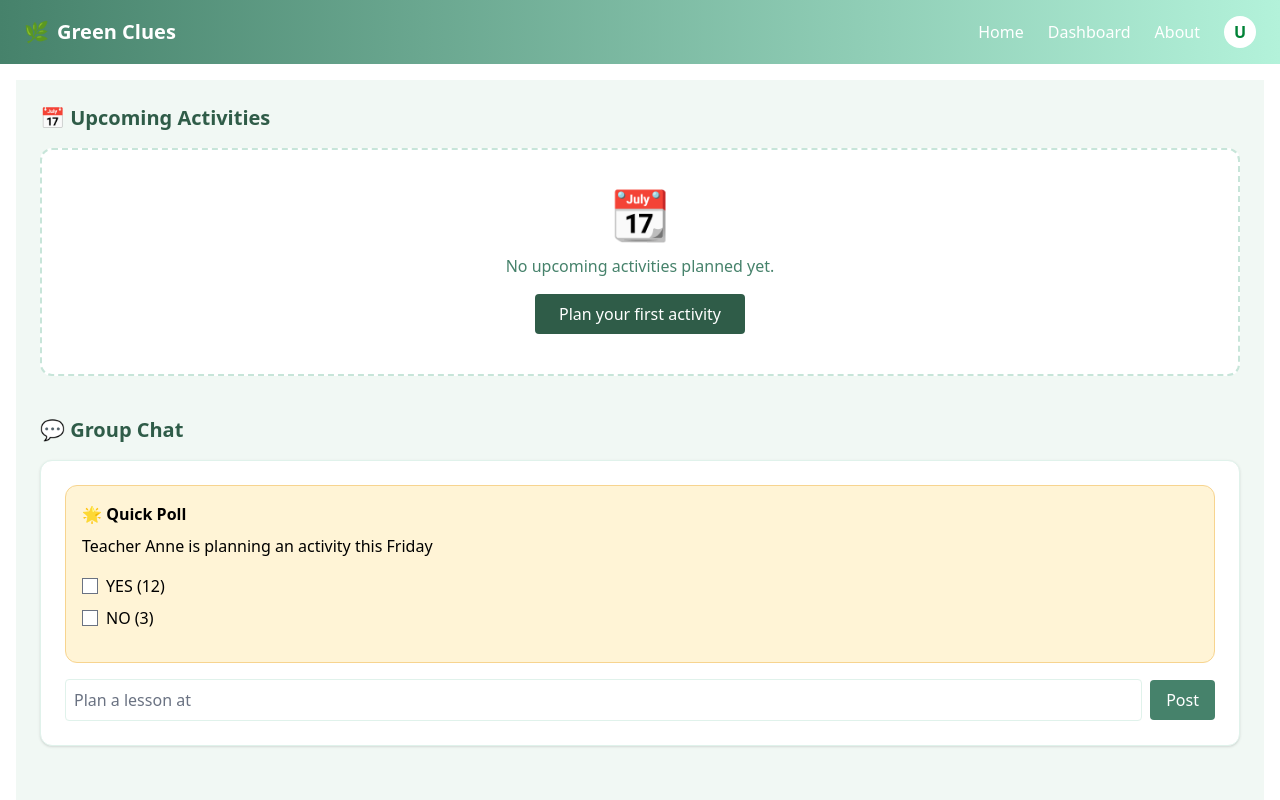
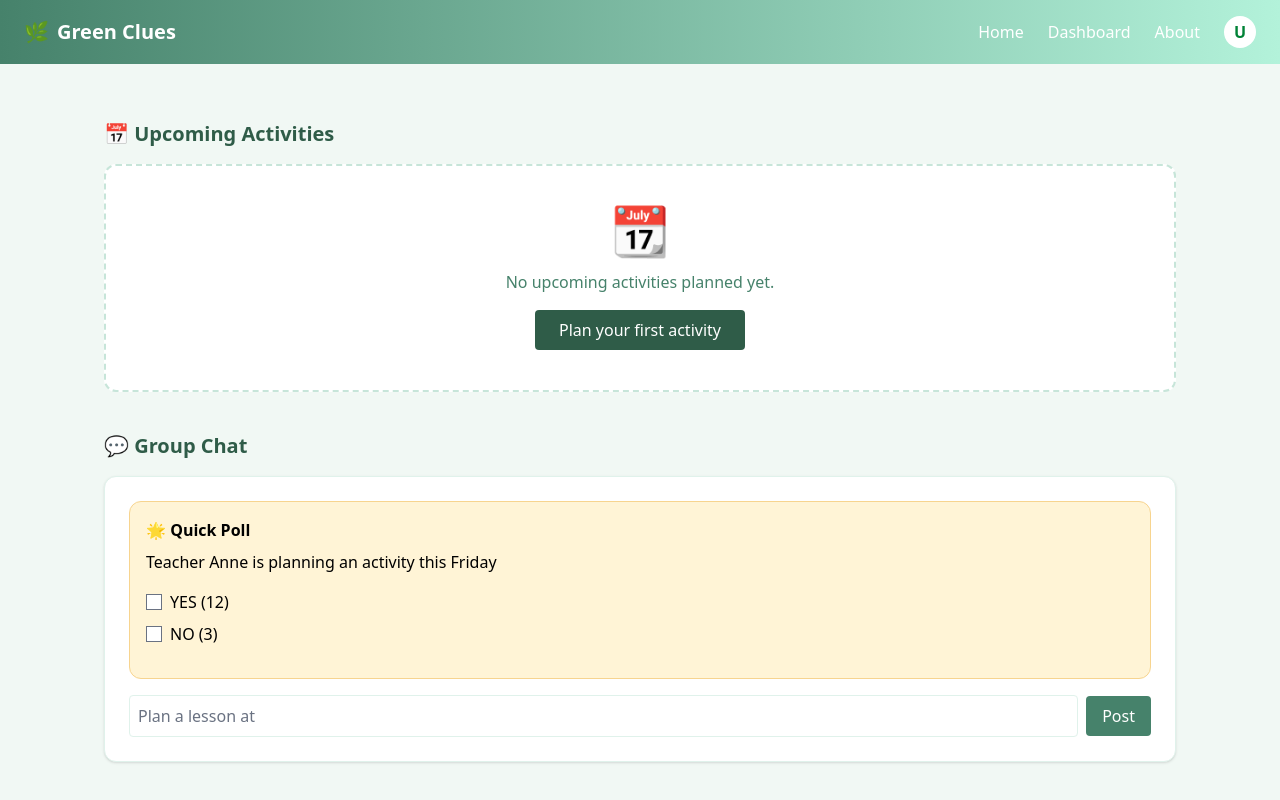
Before and after one commit to iemsel/SandboxFrontend, a SvelteKit app: page /dashboard in a window 1280 px wide. Shown: the top 800 px of the page. Built offline with nearby package versions, Linux system fonts and the light colour scheme.

Commit message:
fix-bg-fix-sides

```diff
--- a/src/routes/+layout.svelte
+++ b/src/routes/+layout.svelte
@@ -26,10 +26,14 @@
     --color-text-secondary: #46826b;
     --color-text-accent: #b38600;
   }
+
+  :global(body) {
+    background-color: var(--color-bg);
+  }
 </style>
 <Nav/>
 
-<main class="p-4">
+<main class="px-4 py-8 max-w-6xl mx-auto">
   {@render children?.()}
 </main>
 
--- a/src/routes/+page.svelte
+++ b/src/routes/+page.svelte
@@ -18,10 +18,10 @@
 	<!-- Tags -->
 	<div class="flex items-center gap-3 mb-8">
 		<button class="px-4 py-2 bg-[var(--color-primary)] text-white rounded">All Ideas</button>
-    <button class="px-4 py-2 bg-gray-100 rounded">Popular</button>
-		<button class="px-4 py-2 bg-gray-100 rounded">DIY</button>
-		<button class="px-4 py-2 bg-gray-100 rounded">Competition</button>
-		<button class="px-4 py-2 bg-gray-100 rounded">Group Project</button>
+    <button class="px-4 py-2 bg-[var(--color-white)] rounded">Popular</button>
+		<button class="px-4 py-2 bg-[var(--color-white)] rounded">DIY</button>
+		<button class="px-4 py-2 bg-[var(--color-white)] rounded">Competition</button>
+		<button class="px-4 py-2 bg-[var(--color-white)] rounded">Group Project</button>
 
 	</div>
 
--- a/src/routes/dashboard/+page.svelte
+++ b/src/routes/dashboard/+page.svelte
@@ -1,4 +1,4 @@
-<div class="min-h-screen p-6 font-sans" style="background-color: var(--color-bg)">
+<div class="min-h-screen p-6 font-sans">
   <!-- Upcoming Activities -->
   <section class="mb-10">
     <h2
```
